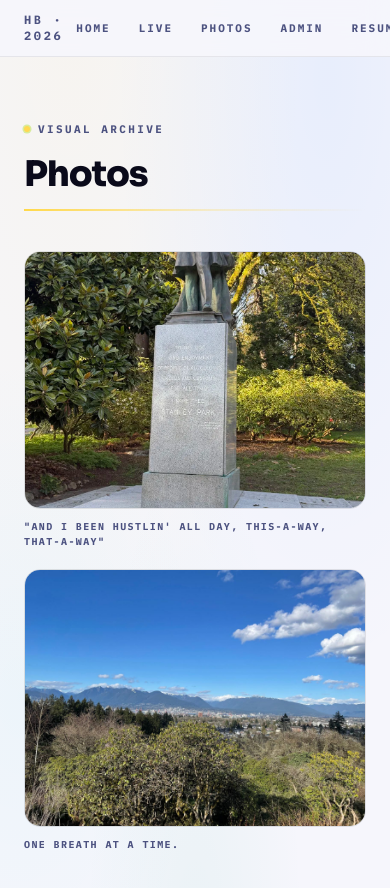
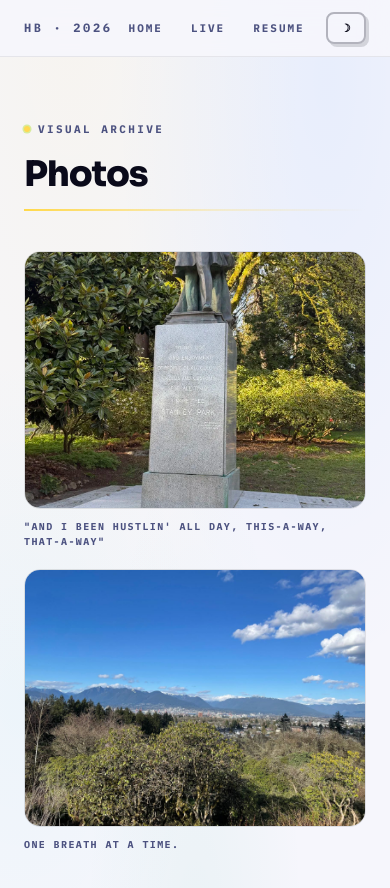
Before and after one commit to Hanbrar/Personal_Website, a React (Vite) app: page /photos in a window 390 px wide. Shown: the top 888 px of the page. Built offline with nearby package versions, Linux system fonts and the light colour scheme.

Commit message:
Fix nav overflow on mobile — hide Photos/Admin links below sm breakpoint

```diff
--- a/src/App.jsx
+++ b/src/App.jsx
@@ -97,8 +97,8 @@ function Home({ darkMode, setDarkMode }) {
           <div className="flex items-center gap-0.5 sm:gap-1">
             <Link to="/" className="nav-link">Home</Link>
             <Link to="/live" className="nav-link">Live</Link>
-            <Link to="/photos" className="nav-link">Photos</Link>
-            <Link to="/admin" className="nav-link">Admin</Link>
+            <Link to="/photos" className="nav-link hidden sm:inline">Photos</Link>
+            <Link to="/admin" className="nav-link hidden sm:inline">Admin</Link>
             <a href="/Hanryck_Brar_Resume.pdf" target="_blank" rel="noreferrer" className="nav-link">Resume</a>
             <button
               type="button"
--- a/src/pages/Admin.jsx
+++ b/src/pages/Admin.jsx
@@ -50,7 +50,7 @@ function AdminNav({ darkMode, setDarkMode, username, onLogout }) {
         <div className="flex items-center gap-0.5 sm:gap-1">
           <Link to="/" className="nav-link">Home</Link>
           <Link to="/live" className="nav-link">Live</Link>
-          <Link to="/photos" className="nav-link">Photos</Link>
+          <Link to="/photos" className="nav-link hidden sm:inline">Photos</Link>
         </div>
         <div className="flex items-center gap-2">
           {username && (
--- a/src/pages/Photos.jsx
+++ b/src/pages/Photos.jsx
@@ -31,8 +31,8 @@ export default function Photos({ darkMode, setDarkMode }) {
           <div className="flex items-center gap-0.5 sm:gap-1">
             <Link to="/" className="nav-link">Home</Link>
             <Link to="/live" className="nav-link">Live</Link>
-            <Link to="/photos" className="nav-link">Photos</Link>
-            <Link to="/admin" className="nav-link">Admin</Link>
+            <Link to="/photos" className="nav-link hidden sm:inline">Photos</Link>
+            <Link to="/admin" className="nav-link hidden sm:inline">Admin</Link>
             <a href="/Hanryck_Brar_Resume.pdf" target="_blank" rel="noreferrer" className="nav-link">Resume</a>
             <button
               type="button"
```
